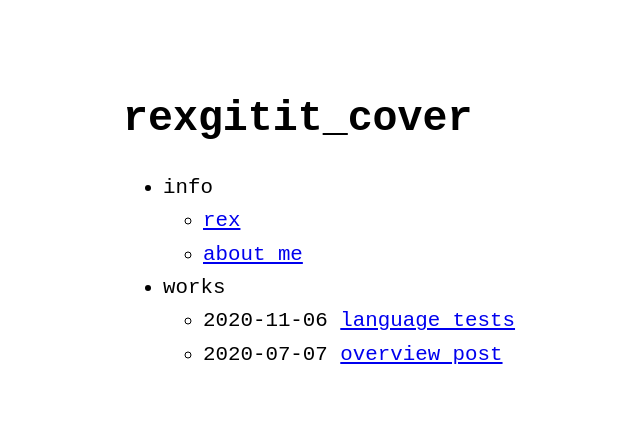
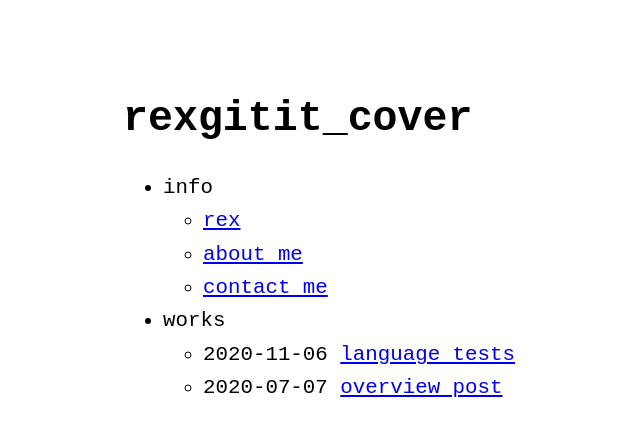
Before and after one commit to rexgitit/rexgitit.github.io, a Jekyll site: the page built from index.md, in a window 1280 px wide. Shown: the top 436 px of the page, without its empty margins (197-837 px from the left). Built offline with Jekyll 4.4.1, drawn with Linux system fonts in a browser that asks for light colours.

Commit message:
Update menu.yml

```diff
--- a/_data/menu.yml
+++ b/_data/menu.yml
@@ -9,6 +9,8 @@ entries:
         url: mailto:rexist@gmail.com
       - title: about me
         url: about
+      - title: contact me
+        url: contact
 
   - title: works
     post_list: true
```
